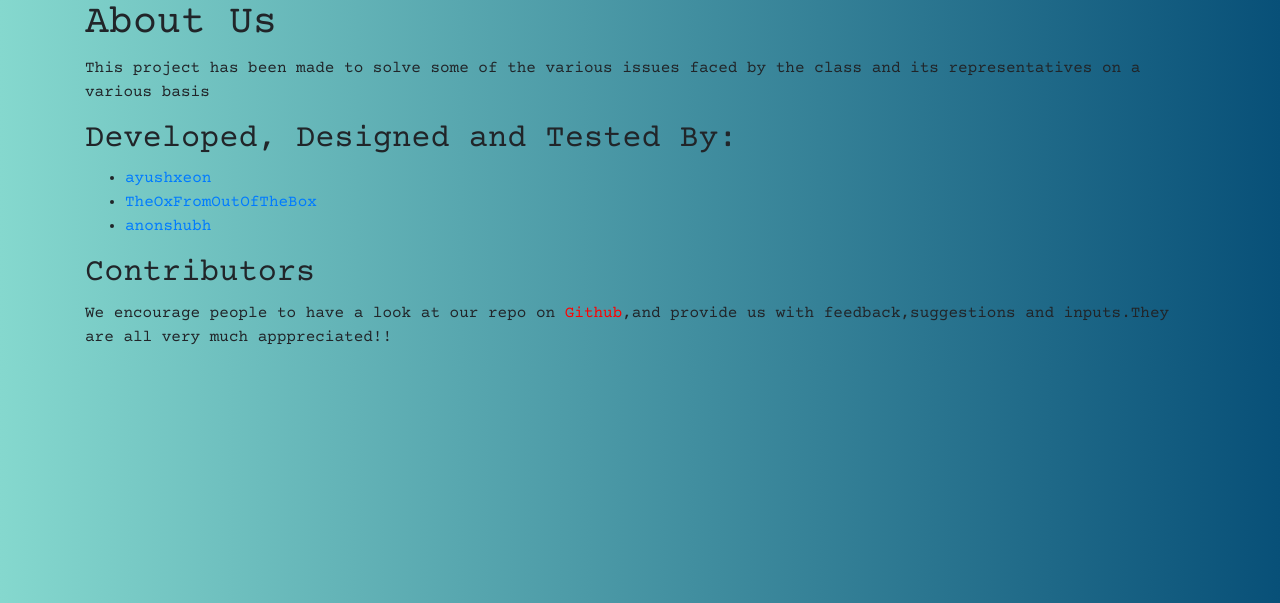
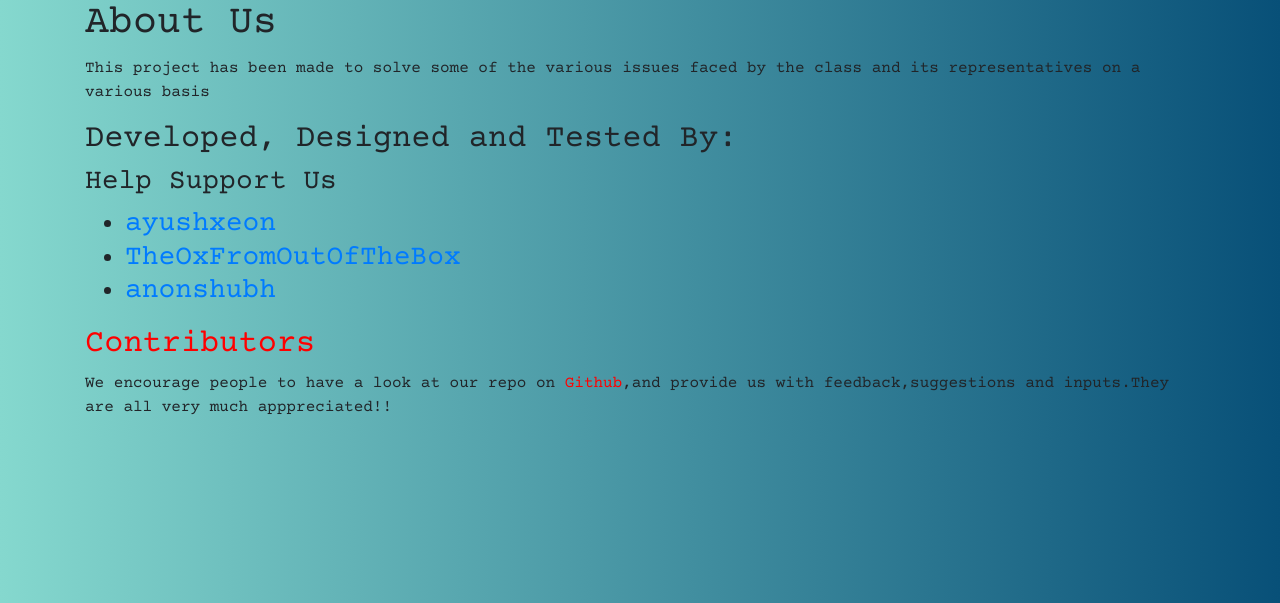
Before and after one commit to anonshubh/issue-reporter, a Django app: page /about-us/ in a window 1280 px wide. Shown: the part 64-667 px from the top of the page. Run offline with Django 3.2, Linux system fonts and the light colour scheme; some libraries are stand-ins or nearby versions.

Commit message:
Update about.html

```diff
--- a/templates/about.html
+++ b/templates/about.html
@@ -6,12 +6,13 @@
 <p>This project has been made to solve some of the various issues faced by the class and its representatives on a various basis</p>
 
 <h2>Developed, Designed and Tested By:</h2>
+<h3>Help Support Us<h3>
 <ul>
     <li><a target="none" href="https://github.com/ayushxeon">ayushxeon</a></li>
     <li><a target="none" href="https://github.com/TheOxFromOUpdatdutOfTheBox">TheOxFromOutOfTheBox</a></li>
     <li><a target="none" href="https://github.com/anonshubh">anonshubh</a></li>
 </ul>
-<h2>Contributors</h2>
+<h2 style="color: red">Contributors</h2>
 <p>We encourage people to have a look at our repo on <a target="none" class="rcolor" href="https://github.com/anonshubh/issue-reporter">Github</a>,and provide us with feedback,suggestions and inputs.They are all very much apppreciated!!</p>
 <!-- <ul>
     <li></li>
```
